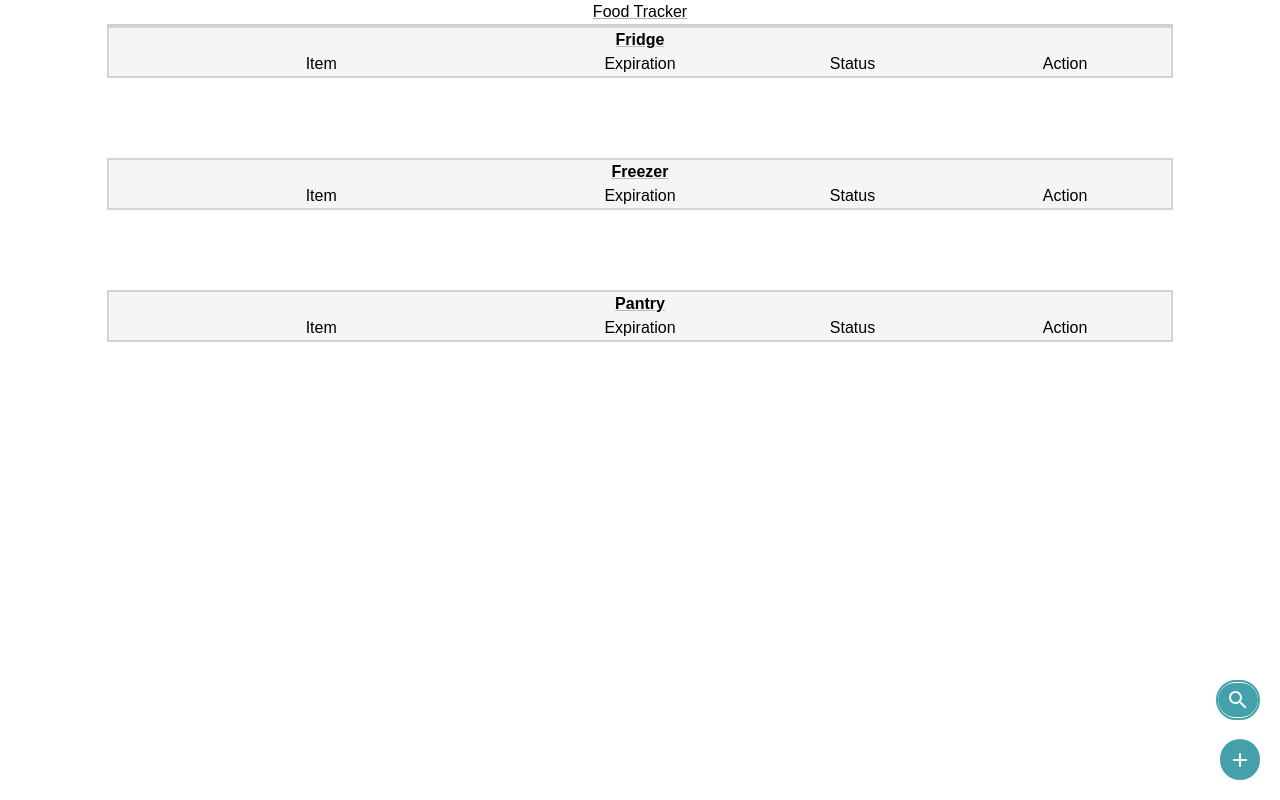
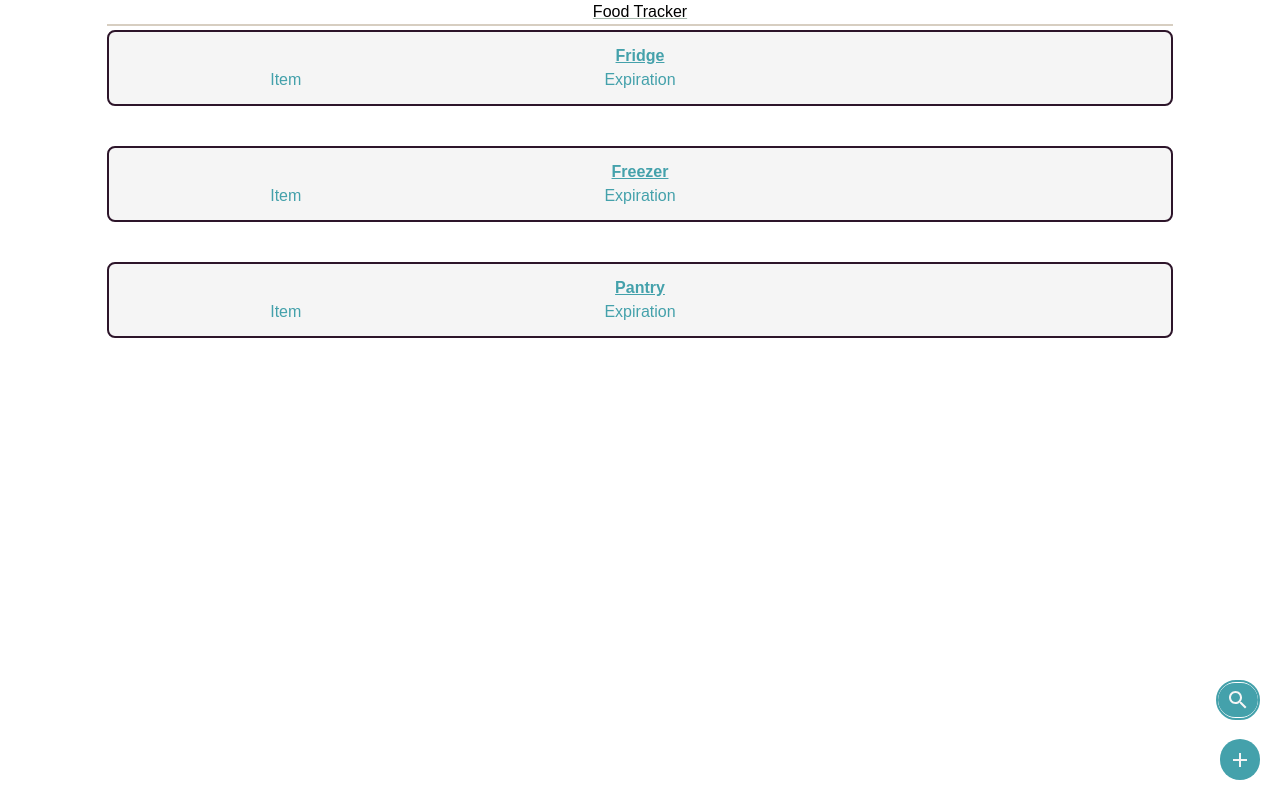
Before and after one commit to evening/expiration-tracker, a React (Create React App) app: page / in a window 1280 px wide. Built offline with nearby package versions, Linux system fonts and the light colour scheme.

Commit message:
Update Board.tsx
add basic dragging styles, delete old print statements

```diff
--- a/src/components/Board/Board.tsx
+++ b/src/components/Board/Board.tsx
@@ -17,8 +17,6 @@ interface BoardProps {
 
 const Board = ({ searchTerm, locations, setLocations }: BoardProps) => {
   const onDragEnd = (result: DropResult, locations: Locations, setLocations: { (locations: Locations): void, (arg0: Map<string, Location>): void }) => {
-    console.log('result: ', result)
-    console.log('locations: ', locations)
     if (result.destination === null) return
     const { source, destination } = result
 
@@ -31,12 +29,10 @@ const Board = ({ searchTerm, locations, setLocations }: BoardProps) => {
     } else if (source.droppableId !== destination.droppableId) {
       const sourceLocation = locations.get(source.droppableId)
       if (sourceLocation == null) {
-        console.log('sourceLocation is null')
         return undefined
       }
       const destLocation = locations.get(destination.droppableId)
       if (destLocation == null) {
-        console.log('destLocation is null')
         return undefined
       }
       const sourceEntries = sourceLocation.entries
@@ -52,10 +48,8 @@ const Board = ({ searchTerm, locations, setLocations }: BoardProps) => {
       updatedLocations.set(destination.droppableId, { ...destLocation, entries: destEntries })
       setLocations(updatedLocations)
     } else if (source.droppableId === destination.droppableId) {
-      console.log('locations: ', locations)
       const location = locations.get(source.droppableId)
       if (location == null) {
-        console.log('location is null')
         return undefined
       }
       const copiedEntries = [...location.entries]
@@ -73,10 +67,10 @@ const Board = ({ searchTerm, locations, setLocations }: BoardProps) => {
     <DragDropContext
       onDragEnd={(result) => { onDragEnd(result, locations, setLocations) }}
     >
-      <div className='grid grid-rows-3 gap-y-20'>
+      <div className='grid grid-rows-3 gap-y-10 pt-1'>
         {locationsArray.map((location) => (
-          <div key={location.id} className='border-2 border-gray-100 bg-white w-5/6 mx-auto'>
-            <h3 className="underline decoration-gray-400 inline font-bold">
+          <div key={location.id} className='border-2 border-neutral-100 bg-white w-5/6 mx-auto rounded-lg py-3 h-fit'>
+            <h3 className="underline text-primary-300 inline font-bold">
               {location.name}
             </h3>
             <StrictModeDroppable droppableId={location.id} key={location.id}>
@@ -84,12 +78,10 @@ const Board = ({ searchTerm, locations, setLocations }: BoardProps) => {
                 <div
                   {...provided.droppableProps }
                   ref={provided.innerRef}
-                  className="grid grid-cols-5 mx-auto"
+                  className="grid grid-cols-3 mx-auto"
                 >
-                  <div className='col-span-2 font-semibold mx-auto'> Item </div>
-                  <div className='col-span-1 font-semibold mx-auto'> Expiration </div>
-                  <div className='col-span-1 font-semibold mx-auto'> Status </div>
-                  <div className='col-span-1 font-semibold mx-auto'> Action </div>
+                  <div className='col-span-1 font-medium mx-auto text-primary-300'> Item </div>
+                  <div className='col-span-1 font-medium mx-auto text-primary-300'> Expiration </div>
                   {location.entries.filter((entry: Entry) => entry.name.toLowerCase().includes(searchTerm.toLowerCase()))
                     .map((entry: Entry, index: number) => (
                     <Draggable key={entry.id} draggableId={entry.id} index={index}>
@@ -98,7 +90,7 @@ const Board = ({ searchTerm, locations, setLocations }: BoardProps) => {
                           ref={provided.innerRef}
                           {...provided.draggableProps}
                           {...provided.dragHandleProps}
-                          className={snapshot.isDragging ? 'col-span-5 bg-gray-600' : 'col-span-5'}
+                          className={snapshot.isDragging ? 'col-span-3 bg-base2-100 z-30 border-l-8 border-accent-100' : 'col-span-3'}
                         >
                           <FoodItem
                           food={entry}
```
